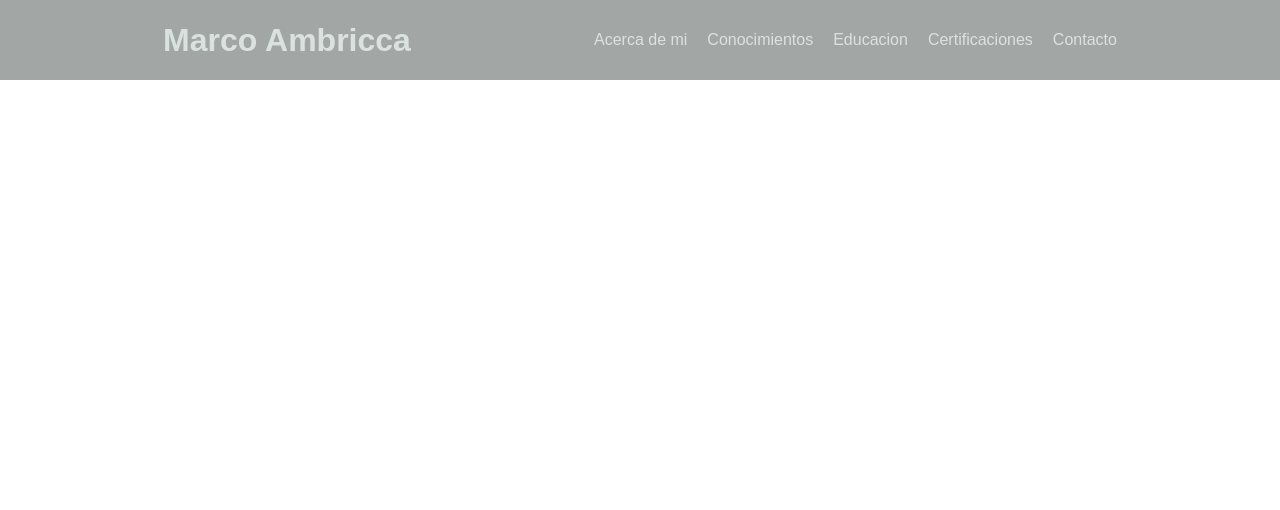
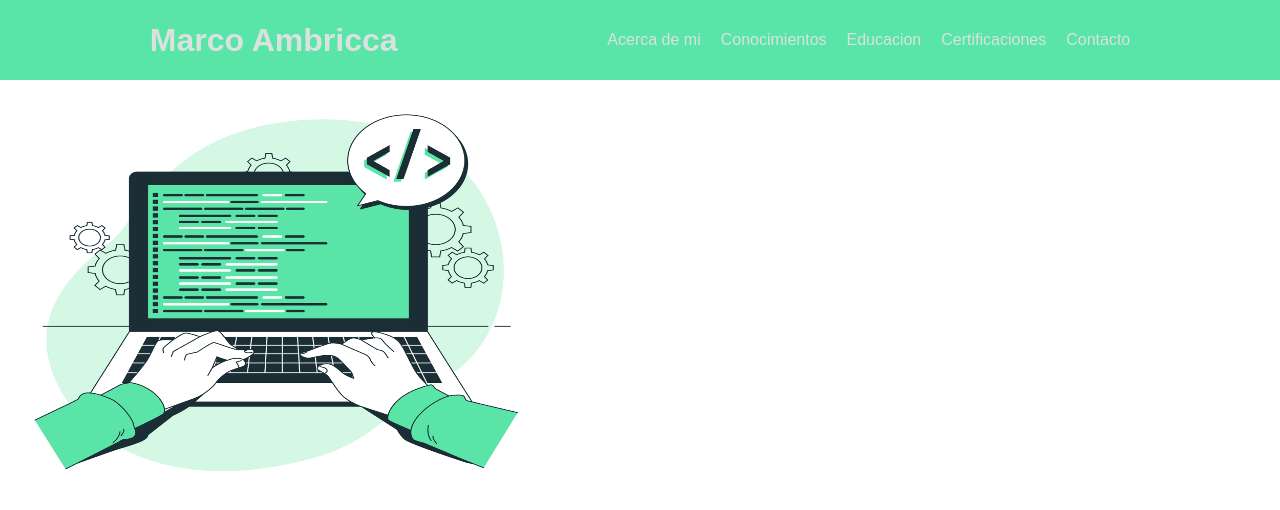
Before and after one commit to marcoambricca/tp1react, a React (Create React App) app: page / in a window 1280 px wide. Shown: the top 510 px of the page. Built offline with nearby package versions, Linux system fonts and the light colour scheme; a web font is replaced by a local one.

Commit message:
top-section

```diff
--- a/src/App.js
+++ b/src/App.js
@@ -1,12 +1,12 @@
 import './App.css';
-import NavBar from './components/navbar.jsx';
-import Main from './components/main.jsx';
+import NavBar from './components/navbar/navbar.jsx';
+import TopSection from './components/top-section/topsection.jsx';
 
 function App(){
   return (
     <>
       <NavBar />
-      <Main />
+      <TopSection />
     </>
   )
 }
--- a/src/components/navbar.jsx
+++ b/src/components/navbar/navbar.jsx
@@ -12,13 +12,13 @@ export default function NavBar(){
     return (
         <div className="nav">
             <NavHeaderText text="Marco Ambricca"/>
-            <li className="nav-links">
+            <ul className="nav-links">
                 <NavLink linkName="Acerca de mi" href="#acercademi"/>
                 <NavLink linkName="Conocimientos" href="conocimientos"/>
                 <NavLink linkName="Educacion" href="educacion"/>
                 <NavLink linkName="Certificaciones" href="certificaciones"/>
                 <NavLink linkName="Contacto" href="contacto"/>
-            </li>
+            </ul>
         </div>
     )
 }
--- /dev/null
+++ b/src/components/navbar/style.css
@@ -0,0 +1,26 @@
+.nav{
+    display: flex;
+    align-items: center;
+    justify-content: space-evenly;
+    width: 100%;
+    height: 80px;
+    background-color: #59e4a8;
+}
+
+.nav-header-text{
+    font-weight: 600;
+    color: #DAE2DF;
+}
+
+.nav-links{
+    display: flex;
+    justify-content: space-between;
+    list-style-type: none;
+}
+
+.nav-link{
+    display: flex;
+    margin-left: 20px;
+    text-decoration: none;
+    color: #DAE2DF;
+}
--- a/src/components/text/header-text.jsx
+++ /dev/null
@@ -1,3 +0,0 @@
-export default function HeaderText(props){
-    return <h1 className="header-text">{props.text}</h1>
-}
--- a/src/components/text/sub-header-text.jsx
+++ /dev/null
@@ -1,3 +0,0 @@
-export default function SubHeaderText(props){
-    return <h1 className="sub-header-text">{props.text}</h1>
-}
--- /dev/null
+++ b/src/components/top-section/style.css
@@ -0,0 +1,20 @@
+.top-section{
+    display: flex;
+    height: 400px;
+    width: 100%;
+    margin: 20px;
+}
+
+.left-column-top{
+    width: 40%;
+    object-fit: cover;
+}
+
+.coding-topleft-icon{
+    width: 100%;
+    height: 100%;
+}
+
+.right-column-top{
+    width: 60%;
+}
--- /dev/null
+++ b/src/components/top-section/topsection.jsx
@@ -0,0 +1,16 @@
+import coding_topleft_icon from "../../images/coding_topleft_icon.jpg"
+
+export default function TopSection(){
+    return (
+        <>
+            <div className="top-section">
+                <div className="left-column-top">
+                    <img className="coding-topleft-icon" src={coding_topleft_icon} alt="coding-topleft-icon" />
+                </div>
+                <div className="right-column-top">
+
+                </div>
+            </div>
+        </>
+    )
+}
--- a/src/index.css
+++ b/src/index.css
@@ -1,8 +1,8 @@
 .reddit-sans-fuente {
-  font-family: "Reddit Sans", sans-serif;
-  font-optical-sizing: auto;
-  font-weight: 400;
-  font-style: normal;
+    font-family: "Reddit Sans", sans-serif;
+    font-optical-sizing: auto;
+    font-weight: 400;
+    font-style: normal;
 }
 
 body{
@@ -10,30 +10,9 @@ body{
     margin: 0;
 }
 
-.nav{
+#root{
+    width: 100vw;
+    height: 100vh;
     display: flex;
-    align-items: center;
-    justify-content: space-evenly;
-    width: 100%;
-    height: 80px;
-    background-color: #A2A7A5;
-    position: fixed;
+    flex-direction: column;
 }
-
-.nav-header-text{
-    font-weight: 600;
-    color: #DAE2DF;
-}
-
-.nav-links{
-    display: flex;
-    justify-content: center;
-    list-style-type: none;
-}
-
-.nav-link{
-    display: flex;
-    margin-left: 20px;
-    text-decoration: none;
-    color: #DAE2DF;
-}
--- a/src/index.js
+++ b/src/index.js
@@ -1,6 +1,8 @@
 import React from 'react';
 import ReactDOM from 'react-dom/client';
 import './index.css';
+import './components/navbar/style.css';
+import './components/top-section/style.css';
 import App from './App';
 import reportWebVitals from './reportWebVitals';
 
```
Also changed, not shown: src/components/main.jsx (deleted, +0 -7 lines), src/images/coding_topleft_icon.jpg (added).
